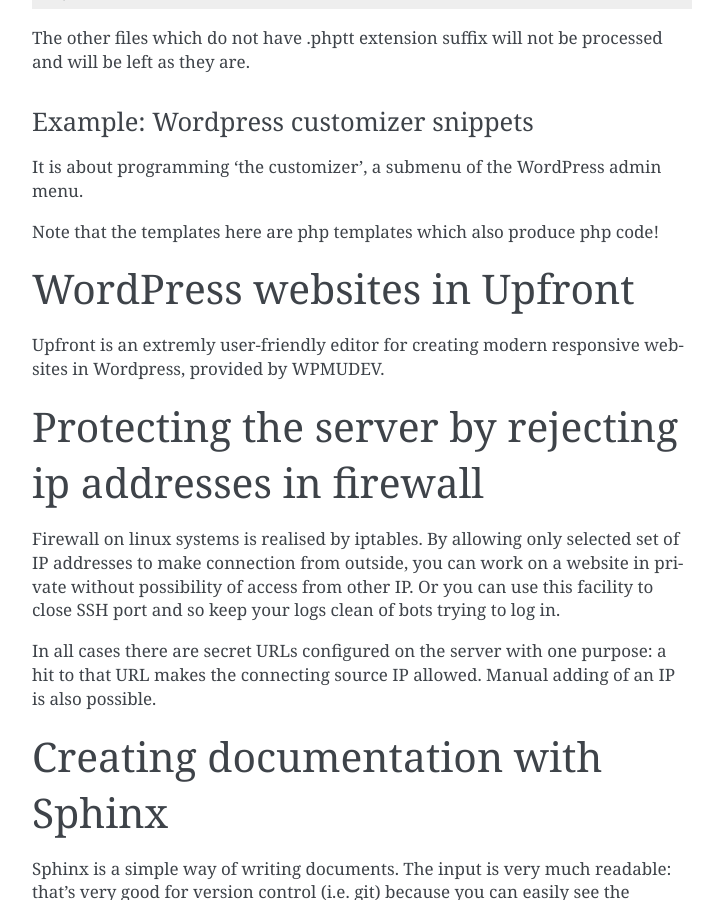
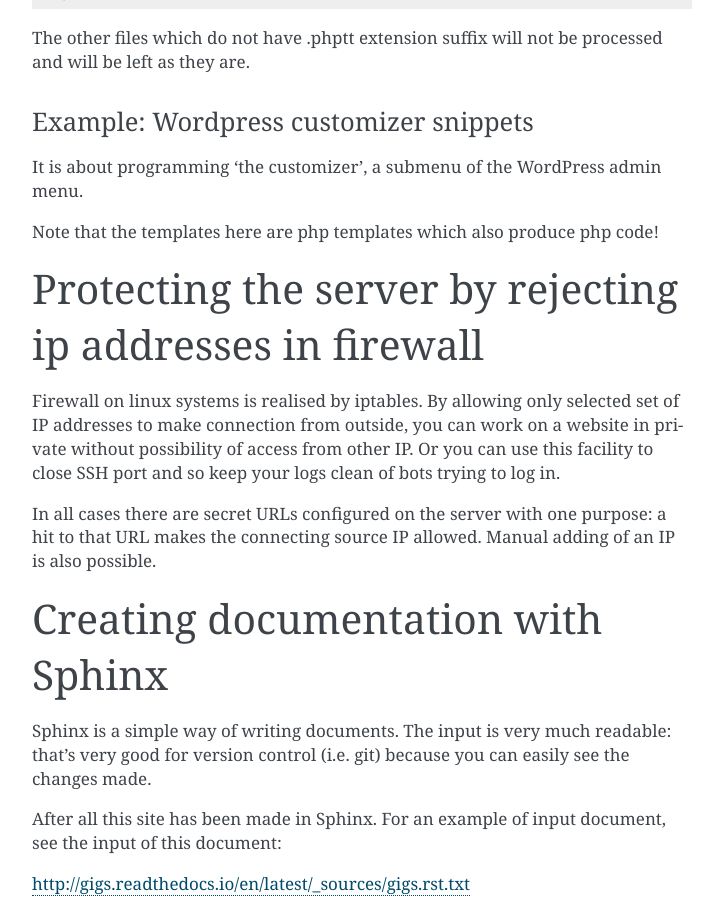
Before and after one commit to kresimir71/gigs, a Sphinx documentation site: the page built from docs/gigs.rst, in a window 1280 px wide and 900 px high, scrolled down 5956 px. Shown: the whole window, without its empty margins (388-1111 px from the left). Built offline with Sphinx 7.4.7, drawn with Linux system fonts in a browser that asks for light colours; some of the changed text lies outside the part shown.

Commit message:
Update gigs.rst

```diff
--- a/docs/gigs.rst
+++ b/docs/gigs.rst
@@ -224,12 +224,6 @@
 
 Note that the templates here are php templates which also produce php code!
 
-WordPress websites in Upfront
-############################################################
-
-Upfront is an extremly user-friendly editor for creating modern
-responsive websites in Wordpress, provided by WPMUDEV.
-
 Protecting the server by rejecting ip addresses in firewall
 #################################################################
 
```
